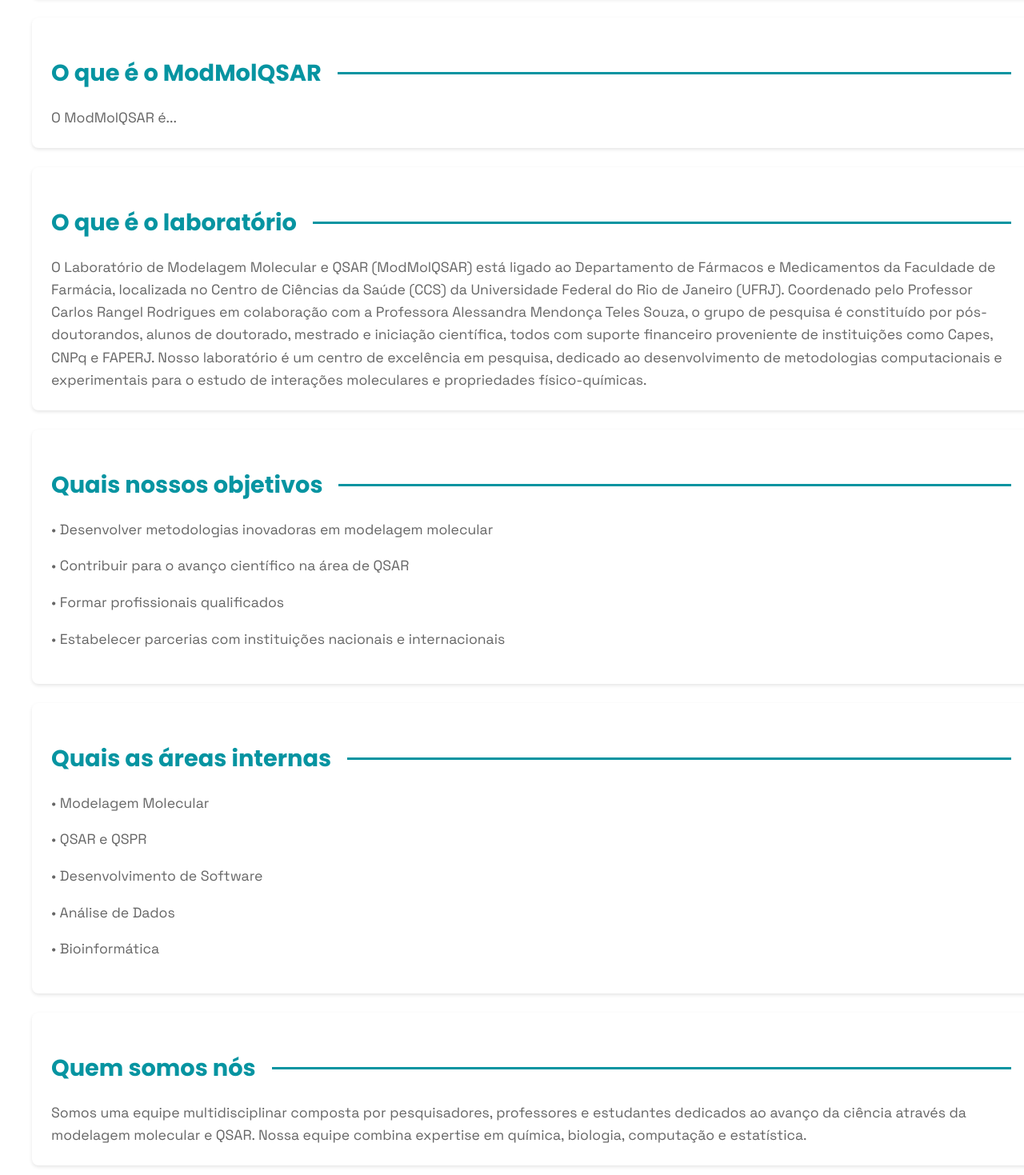
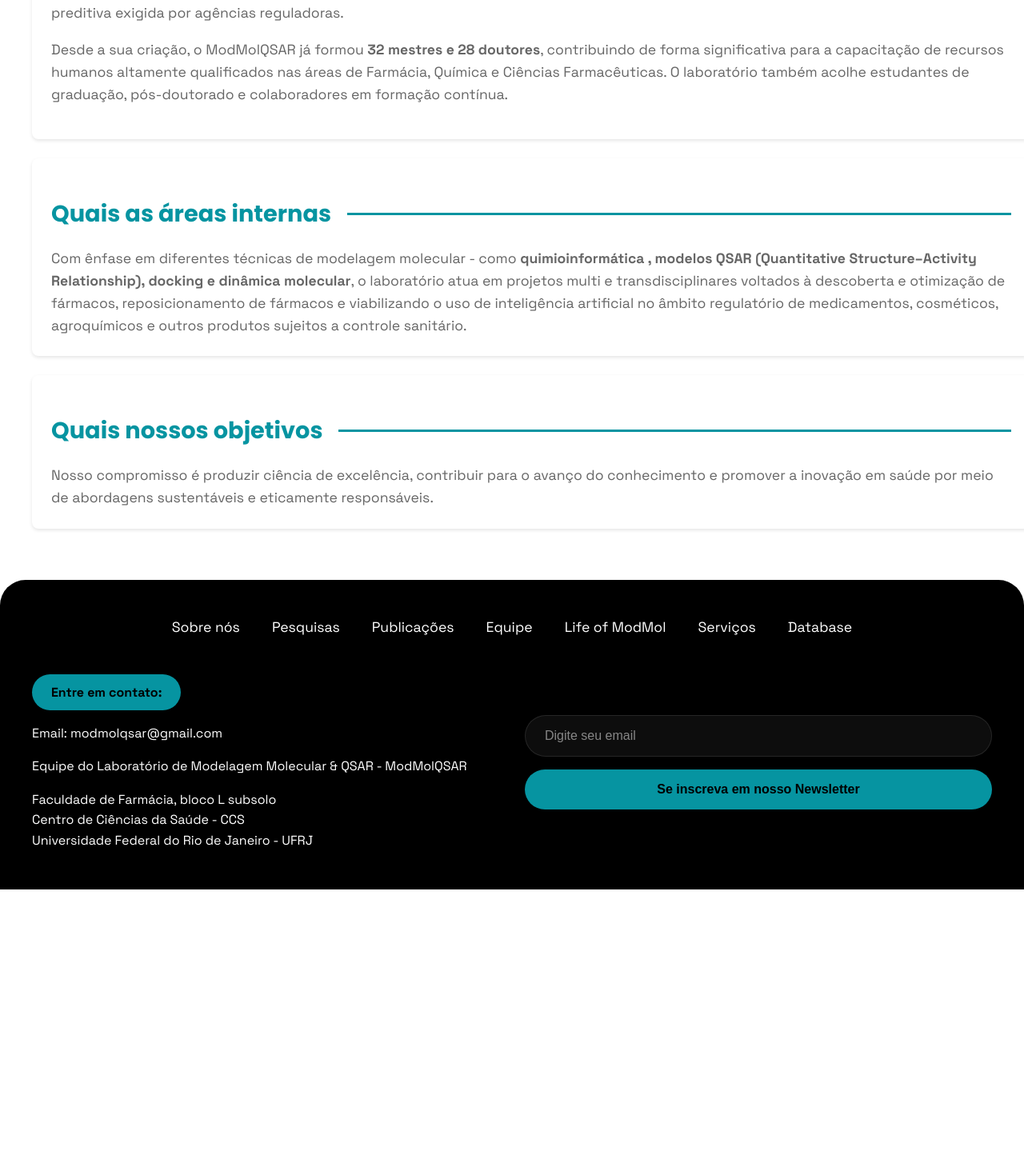
Before and after one commit to borges-1802/LabModMol, a React (Vite) app in the folder front/: page /About in a window 1280 px wide. Shown: the part 461-1930 px from the top of the page at 80% size. After the commit the page ends 1573 px from the top, so only its background shows below. Built offline with nearby package versions, Linux system fonts and the light colour scheme.

Commit message:
:construction: atualizando páginas iniciais

```diff
--- a/front/src/pages/About/index.tsx
+++ b/front/src/pages/About/index.tsx
@@ -19,63 +19,27 @@
                     Sobre nós
                 </Title>
 
+
                 <Section>
-                    <SectionTitle>História</SectionTitle>
+                    <SectionTitle>O que é o ModMolQSAR</SectionTitle>
                     <SectionContent>
-                        O Laboratório de Modelagem Molecular e QSAR foi fundado com o objetivo de
-                        desenvolver pesquisas inovadoras na área de modelagem molecular e relações quantitativas
-                        estrutura-atividade.
+                       O <b>ModMolQSAR – Laboratório de Modelagem Molecular e QSAR</b> é um laboratório de pesquisa da Faculdade de Farmácia da Universidade Federal do Rio de Janeiro (UFRJ), criado em 2003, com foco no desenvolvimento e aplicação de métodos computacionais nas diferentes etapas do da pesquisa e desenvolvimento (P&D) de candidatos a fármacos — desde a identificação de alvos terapêuticos até a avaliação preditiva exigida por agências reguladoras.
+                       <p>Desde a sua criação, o ModMolQSAR já formou <b>32 mestres e 28 doutores</b>, contribuindo de forma significativa para a capacitação de recursos humanos altamente qualificados nas áreas de Farmácia, Química e Ciências Farmacêuticas. O laboratório também acolhe estudantes de graduação, pós-doutorado e colaboradores em formação contínua.</p>
+
                     </SectionContent>
                 </Section>
 
                 <Section>
-                    <SectionTitle>O que é o ModMolQSAR</SectionTitle>
+                    <SectionTitle>Quais as áreas internas</SectionTitle>
                     <SectionContent>
-                        O ModMolQSAR é...
-                    </SectionContent>
-                </Section>
-
-                <Section>
-                    <SectionTitle>O que é o laboratório</SectionTitle>
-                    <SectionContent>
-                        O Laboratório de Modelagem Molecular e QSAR (ModMolQSAR) está ligado ao Departamento de Fármacos
-                        e Medicamentos da Faculdade de Farmácia, localizada no Centro de Ciências da Saúde (CCS) da Universidade Federal do
-                        Rio de Janeiro (UFRJ). Coordenado pelo Professor Carlos Rangel Rodrigues em colaboração com a Professora Alessandra Mendonça
-                        Teles Souza, o grupo de pesquisa é constituído por pós-doutorandos, alunos de doutorado, mestrado e iniciação científica, todos
-                        com suporte financeiro proveniente de instituições como Capes, CNPq e FAPERJ.
-                        Nosso laboratório é um centro de excelência em pesquisa, dedicado ao desenvolvimento
-                        de metodologias computacionais e experimentais para o estudo de interações moleculares
-                        e propriedades físico-químicas.
+                        Com ênfase em diferentes técnicas de modelagem molecular - como <b>quimioinformática , modelos QSAR (Quantitative Structure–Activity Relationship), docking e dinâmica molecular</b>, o laboratório atua em projetos multi e transdisciplinares voltados à descoberta e otimização de fármacos, reposicionamento de fármacos e viabilizando o uso de inteligência artificial no âmbito regulatório de medicamentos, cosméticos, agroquímicos e outros produtos sujeitos a controle sanitário.
                     </SectionContent>
                 </Section>
 
                 <Section>
                     <SectionTitle>Quais nossos objetivos</SectionTitle>
                     <SectionContent>
-                        <p>• Desenvolver metodologias inovadoras em modelagem molecular</p>
-                        <p>• Contribuir para o avanço científico na área de QSAR</p>
-                        <p>• Formar profissionais qualificados</p>
-                        <p>• Estabelecer parcerias com instituições nacionais e internacionais</p>
-                    </SectionContent>
-                </Section>
-
-                <Section>
-                    <SectionTitle>Quais as áreas internas</SectionTitle>
-                    <SectionContent>
-                        <p>• Modelagem Molecular</p>
-                        <p>• QSAR e QSPR</p>
-                        <p>• Desenvolvimento de Software</p>
-                        <p>• Análise de Dados</p>
-                        <p>• Bioinformática</p>
-                    </SectionContent>
-                </Section>
-
-                <Section>
-                    <SectionTitle>Quem somos nós</SectionTitle>
-                    <SectionContent>
-                        Somos uma equipe multidisciplinar composta por pesquisadores, professores e estudantes
-                        dedicados ao avanço da ciência através da modelagem molecular e QSAR. Nossa equipe
-                        combina expertise em química, biologia, computação e estatística.
+                        Nosso compromisso é produzir ciência de excelência, contribuir para o avanço do conhecimento e promover a inovação em saúde por meio de abordagens sustentáveis e eticamente responsáveis.
                     </SectionContent>
                 </Section>
 
--- a/front/src/pages/Home/index.tsx
+++ b/front/src/pages/Home/index.tsx
@@ -32,7 +32,7 @@
               O Lab ModMolQSAR atua nas áreas (expecificar) e possui o objetivo de (explicar objetivo).
             </MainText>
             <ButtonContainer>
-              <ButtonBlue href="/sobre">Conheça mais sobre o laboratório</ButtonBlue>
+              <ButtonBlue href="/about">Conheça mais sobre o laboratório</ButtonBlue>
             </ButtonContainer>
           </Container2>
         </Section>
--- a/front/src/pages/People/index.tsx
+++ b/front/src/pages/People/index.tsx
@@ -21,7 +21,7 @@
 import eduardo from '../../assets/people/eduardo.png';
 import joaop from '../../assets/people/joaopedro.png';
 //import joaov from '../../assets/people/fotoJoaoVictor.jpeg';
-//import juliana from '../../assets/people/juliana.png';
+import juliana from '../../assets/people/juliana.jpg';
 import mariana  from '../../assets/people/fotoMariana.jpeg';
 import paulo from '../../assets/people/fotoPaulo.jpeg';
 
@@ -35,7 +35,7 @@
         photo: generic,
         description: "Professor e coordenador do Laboratório de Modelagem Molecular e QSAR. Especialista em modelagem molecular, QSAR e desenvolvimento de fármacos.",
         lattes: "http://lattes.cnpq.br/4265523459861860",
-        linkedin: "https://linkedin.com/in/",
+        linkedin: false,
         email: "email@example.com"
       },
       {
@@ -45,8 +45,8 @@
         photo: alessandra,
         description: "Professora e vice-coordenadora do Laboratório. Especialista em modelagem molecular e desenvolvimento de fármacos.",
         lattes: "http://lattes.cnpq.br/7047409069633400",
-        linkedin: "https://linkedin.com/in/",
-        email: "email@example.com"
+        linkedin: "https://www.linkedin.com/in/alessandra-de-souza-374a1823/",
+        email: "amtsouza@gmail.com"
       },
       {
         id: 3,
@@ -54,8 +54,8 @@
         role: "Professora Colaboradora",
         photo: ana,
         description: "Professora do Laboratório. Especialista em modelagem molecular e desenvolvimento de fármacos.",
-        lattes: "http://lattes.cnpq.br/",
-        linkedin: "https://linkedin.com/in/",
+        lattes: "http://lattes.cnpq.br/2594571837199451",
+        linkedin: "https://www.linkedin.com/in/ana-carolina-sodero-9877743a/",
         email: "email@example.com"
       },
       {
@@ -64,7 +64,7 @@
         role: "Professora Colaboradora",
         photo: barbara,
         description: "Professora do Laboratório. Especialista em modelagem molecular e desenvolvimento de fármacos.",
-        lattes: "http://lattes.cnpq.br/",
+        lattes: "http://lattes.cnpq.br/5694594751124057",
         linkedin: "https://linkedin.com/in/",
         email: "email@example.com"
       }
@@ -200,8 +200,8 @@
         id: 17,
         name: "Juliana Lima",
         role: "Aluna de Iniciação Científica",
-        photo: generic,
-        description: "Adicionar Resumo.",
+        photo: juliana,
+        description: "(editar)Graduanda em Farmácia pela UFRJ e possuo formação técnica em Química Industrial pelo IFRJ. Atualmente, sou aluna de Iniciação Científica no Laboratório de Modelagem Molecular e QSAR (ModMolQSAR), onde participo de um projeto voltado para o estudo da Signal Peptidase I de Leishmania como alvo farmacológico no tratamento da Leishmaniose. Além disso, busco uma oportunidade de estágio na indústria farmacêutica, com foco no setor de qualidade, a fim de aplicar e aprimorar meus conhecimentos na área.",
         lattes: "http://lattes.cnpq.br/7233468074161327",
         linkedin: "https://www.linkedin.com/in/juliana-lima-bb2593244",
         email: "ljulianinha9@gmail.com "
--- a/front/src/pages/Research/index.tsx
+++ b/front/src/pages/Research/index.tsx
@@ -28,38 +28,42 @@
                     animate={{ opacity: 1, y: 0 }}
                     transition={{ duration: 0.8, delay: 0.2 }}
                 >
-                    Temos a atuação em algumas frentes de pesquisa:
+                    Apresentamos as frentes de pesquisa do ModMolQSAR:
                 </Description>
 
                 <Section>
-                    <SectionTitle>Nome 1</SectionTitle>
+                    <SectionTitle>Toxicologia computacional</SectionTitle>
                     <SectionContent>
-                        Lorem ipsum dolor sit amet, consectetur adipiscing elit. Sed do eiusmod tempor incididunt ut labore et dolore magna aliqua.
+                        <p>- Desenvolvimento de modelos QSAR para avaliação de risco de substâncias bioativas;</p>
+                        <p>- Avaliação de risco humano e ambiental e substâncias sujeitas a avaliação regulatória;</p>
+                        <p>- Avaliação de risco de Produtos de Degradação (PDs) de IFAs conforme guias internacionais.</p>
+
                     </SectionContent>
                 </Section>
 
                 <Section>
-                    <SectionTitle>Nome 2</SectionTitle>
+                    <SectionTitle>Farmacocinética computacional</SectionTitle>
                     <SectionContent>
-                        Lorem ipsum dolor sit amet, consectetur adipiscing elit. Sed do eiusmod tempor incididunt ut labore et dolore magna aliqua.
+                        <p>- Avaliação de biodisponibilidade oral;</p>
+                        <p>- Investigação das reações metabólicas;</p>
+                        <p>- Modelagem PBPK e simulação: E marcos clínicos virtuais e desenvolvimento de formações.</p>
+
                     </SectionContent>
                 </Section>
 
                 <Section>
-                    <SectionTitle>Nome 3</SectionTitle>
+                    <SectionTitle>Desenvolvimento de fármacos</SectionTitle>
                     <SectionContent>
-                        Lorem ipsum dolor sit amet, consectetur adipiscing elit. Sed do eiusmod tempor incididunt ut labore et dolore magna aliqua.
+                        <p>- Modelagem e Simulação de sistemas biológicos por docking e dinâmica molecular;</p>
+                        <p>- Busca por novos alvos terapêuticos.</p>
+
                     </SectionContent>
                 </Section>
 
-                <ButtonContainer>
-                    <Button href="/">Voltar para Home</Button>
-                </ButtonContainer>
-
                 <Bottom>
-                    <SupportText>
-                        Agradecemos o apoio das seguintes agências de fomento e instituições:
-                    </SupportText>
+                    <Description>
+                    Agradecemos o apoio das seguintes agências de fomento e instituições:
+                </Description>
                     <ImageGroup>
                         <Image
                             src={CNPQ}
```
Also changed, not shown: front/src/assets/people/juliana.jpg (added).
